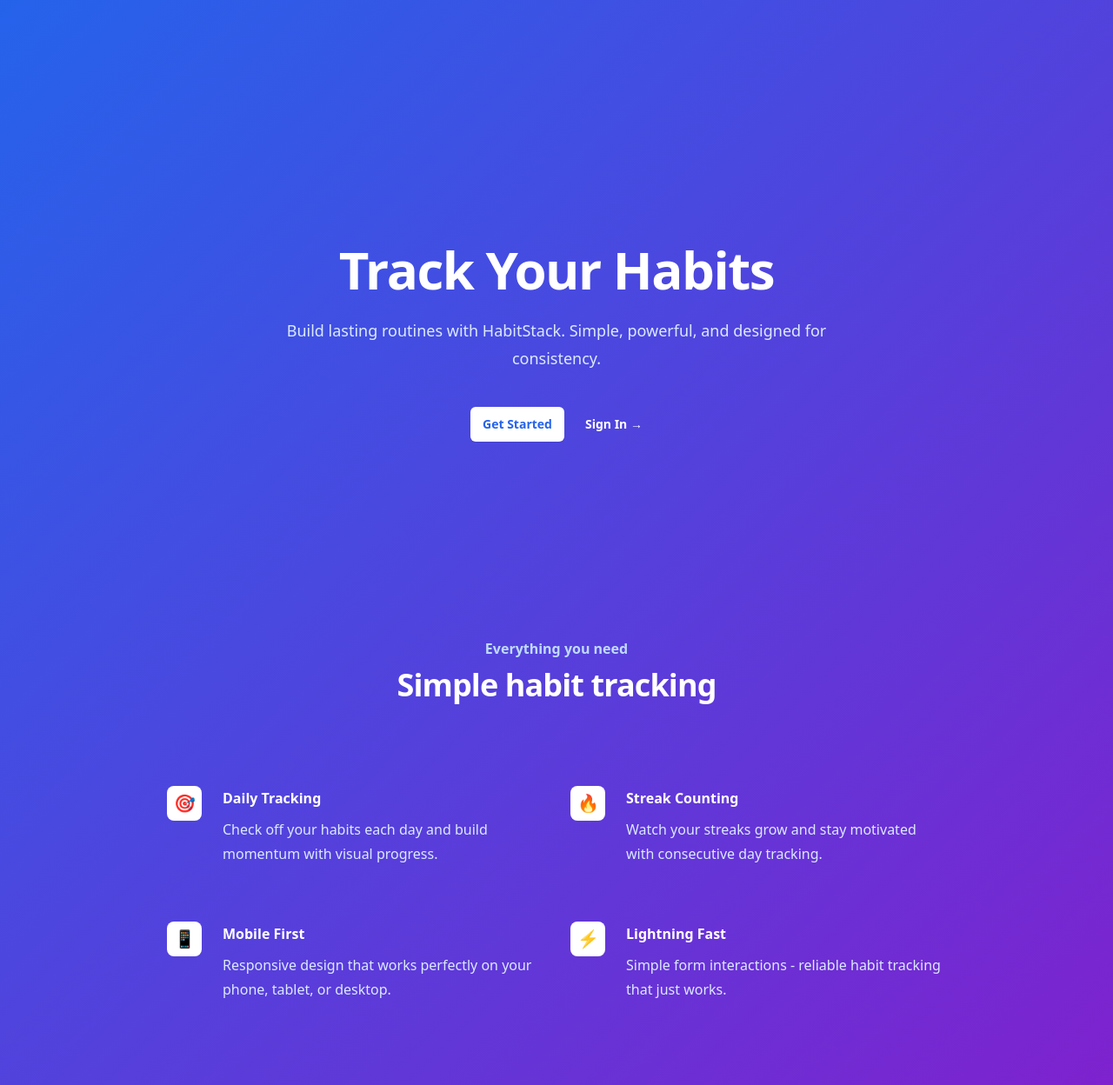
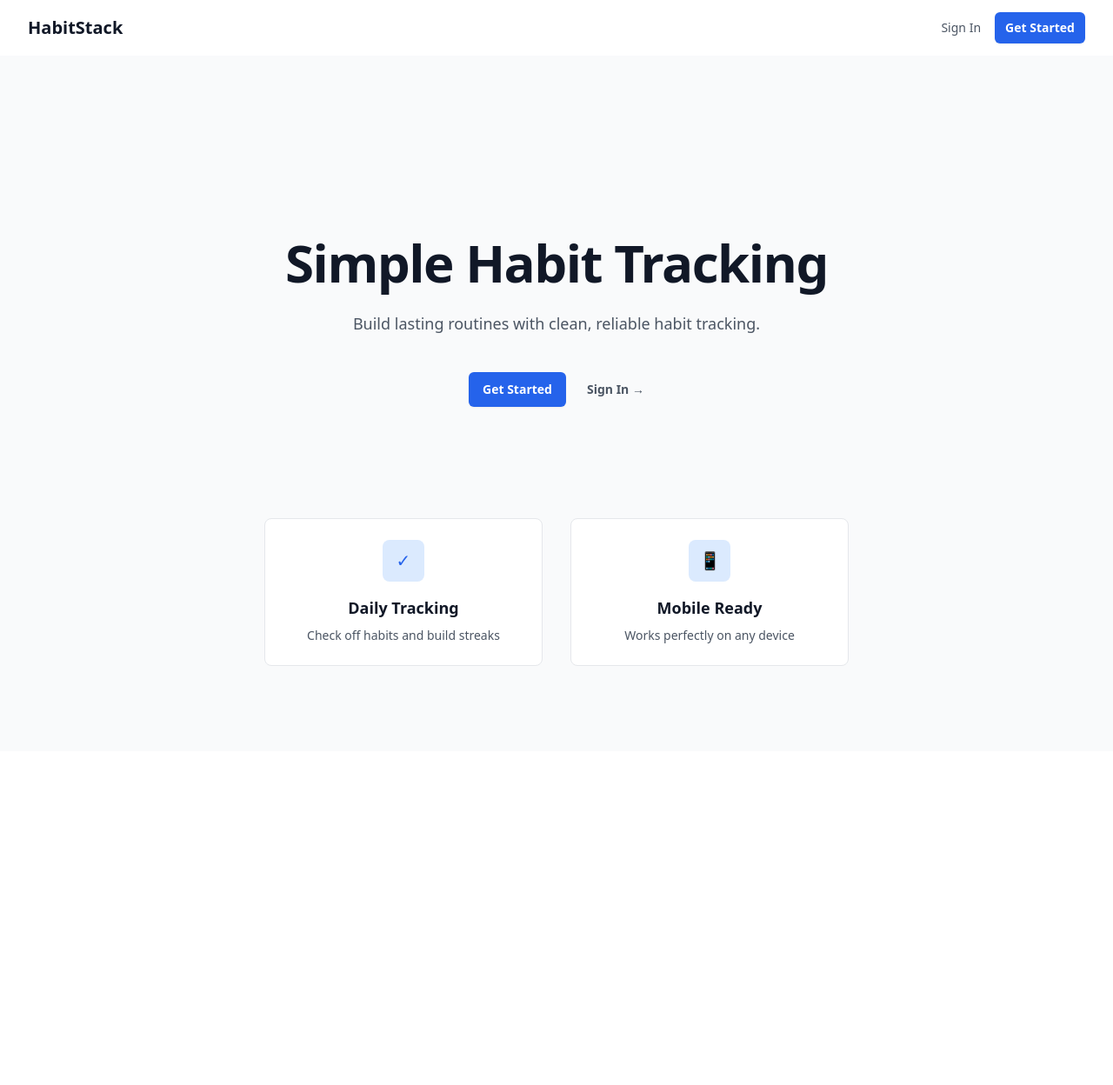
Before and after one commit to Maheshkumar-novice/Habit-Stack, a Flask app: page /habitstack/ in a window 1280 px wide. Shown: the whole page at 87% size. After the commit the page ends 766 px from the top, so only its background shows below. Run offline with Flask 3, Linux system fonts and the light colour scheme; some libraries are stand-ins or nearby versions.

Commit message:
Redesign landing page and remove branding references
- Completely redesigned landing page to match app's clean theme
- Replaced colorful gradient with consistent gray/white color scheme
- Simplified content and removed excessive feature descriptions
- Added consistent header matching other app pages
- Removed Hacker News references from login page and README
- Improved visual consistency across the entire application

🤖 Generated with [Claude Code](https://claude.ai/code)

Co-Authored-By: Claude <noreply@anthropic.com>

```diff
--- a/templates/landing.html
+++ b/templates/landing.html
@@ -1,24 +1,45 @@
 {% extends "base.html" %}
 
 {% block content %}
-<div class="min-h-screen bg-gradient-to-br from-blue-600 to-purple-700">
+<!-- Header -->
+<header class="bg-white shadow-sm">
+    <div class="mx-auto max-w-7xl px-4 sm:px-6 lg:px-8">
+        <div class="flex h-16 items-center justify-between">
+            <div class="flex items-center">
+                <h1 class="text-xl font-semibold text-gray-900">HabitStack</h1>
+            </div>
+            <div class="flex items-center space-x-4">
+                <a href="/habitstack/login"
+                   class="text-sm font-medium text-gray-600 hover:text-gray-900 transition-colors">
+                    Sign In
+                </a>
+                <a href="/habitstack/signup"
+                   class="rounded-md bg-blue-600 px-3 py-2 text-sm font-semibold text-white shadow-sm hover:bg-blue-500 transition-colors">
+                    Get Started
+                </a>
+            </div>
+        </div>
+    </div>
+</header>
+
+<div class="min-h-screen bg-gray-50">
     <!-- Hero Section -->
-    <div class="relative px-6 pt-14 lg:px-8">
-        <div class="mx-auto max-w-2xl py-32 sm:py-48 lg:py-56">
+    <div class="relative px-6 pt-20 lg:px-8">
+        <div class="mx-auto max-w-2xl py-24 sm:py-32">
             <div class="text-center">
-                <h1 class="text-4xl font-bold tracking-tight text-white sm:text-6xl">
-                    Track Your Habits
+                <h1 class="text-4xl font-bold tracking-tight text-gray-900 sm:text-6xl">
+                    Simple Habit Tracking
                 </h1>
-                <p class="mt-6 text-lg leading-8 text-blue-100">
-                    Build lasting routines with HabitStack. Simple, powerful, and designed for consistency.
+                <p class="mt-6 text-lg leading-8 text-gray-600">
+                    Build lasting routines with clean, reliable habit tracking.
                 </p>
                 <div class="mt-10 flex items-center justify-center gap-x-6">
                     <a href="/habitstack/signup"
-                       class="rounded-md bg-white px-3.5 py-2.5 text-sm font-semibold text-blue-600 shadow-sm hover:bg-blue-50 focus-visible:outline focus-visible:outline-2 focus-visible:outline-offset-2 focus-visible:outline-white transition-all">
+                       class="rounded-md bg-blue-600 px-4 py-2.5 text-sm font-semibold text-white shadow-sm hover:bg-blue-500 transition-colors">
                         Get Started
                     </a>
                     <a href="/habitstack/login"
-                       class="text-sm font-semibold leading-6 text-white hover:text-blue-100 transition-colors">
+                       class="text-sm font-semibold leading-6 text-gray-600 hover:text-gray-900 transition-colors">
                         Sign In <span aria-hidden="true">→</span>
                     </a>
                 </div>
@@ -26,61 +47,29 @@
         </div>
     </div>
 
-    <!-- Features -->
+    <!-- Simple Features -->
     <div class="mx-auto max-w-7xl px-6 lg:px-8 pb-24">
-        <div class="mx-auto max-w-2xl lg:text-center">
-            <h2 class="text-base font-semibold leading-7 text-blue-200">Everything you need</h2>
-            <p class="mt-2 text-3xl font-bold tracking-tight text-white sm:text-4xl">
-                Simple habit tracking
-            </p>
-        </div>
-        <div class="mx-auto mt-16 max-w-2xl sm:mt-20 lg:mt-24 lg:max-w-4xl">
-            <dl class="grid max-w-xl grid-cols-1 gap-x-8 gap-y-10 lg:max-w-none lg:grid-cols-2 lg:gap-y-16">
-                <div class="relative pl-16">
-                    <dt class="text-base font-semibold leading-7 text-white">
-                        <div class="absolute left-0 top-0 flex h-10 w-10 items-center justify-center rounded-lg bg-white">
-                            <span class="text-blue-600 text-xl">🎯</span>
-                        </div>
-                        Daily Tracking
-                    </dt>
-                    <dd class="mt-2 text-base leading-7 text-blue-100">
-                        Check off your habits each day and build momentum with visual progress.
-                    </dd>
+        <div class="mx-auto max-w-2xl">
+            <div class="grid grid-cols-1 gap-8 sm:grid-cols-2">
+                <div class="text-center p-6 bg-white rounded-lg border border-gray-200">
+                    <div class="mx-auto flex h-12 w-12 items-center justify-center rounded-lg bg-blue-100 mb-4">
+                        <span class="text-blue-600 text-xl">✓</span>
+                    </div>
+                    <h3 class="text-lg font-semibold text-gray-900">Daily Tracking</h3>
+                    <p class="mt-2 text-sm text-gray-600">
+                        Check off habits and build streaks
+                    </p>
                 </div>
-                <div class="relative pl-16">
-                    <dt class="text-base font-semibold leading-7 text-white">
-                        <div class="absolute left-0 top-0 flex h-10 w-10 items-center justify-center rounded-lg bg-white">
-                            <span class="text-blue-600 text-xl">🔥</span>
-                        </div>
-                        Streak Counting
-                    </dt>
-                    <dd class="mt-2 text-base leading-7 text-blue-100">
-                        Watch your streaks grow and stay motivated with consecutive day tracking.
-                    </dd>
+                <div class="text-center p-6 bg-white rounded-lg border border-gray-200">
+                    <div class="mx-auto flex h-12 w-12 items-center justify-center rounded-lg bg-blue-100 mb-4">
+                        <span class="text-blue-600 text-xl">📱</span>
+                    </div>
+                    <h3 class="text-lg font-semibold text-gray-900">Mobile Ready</h3>
+                    <p class="mt-2 text-sm text-gray-600">
+                        Works perfectly on any device
+                    </p>
                 </div>
-                <div class="relative pl-16">
-                    <dt class="text-base font-semibold leading-7 text-white">
-                        <div class="absolute left-0 top-0 flex h-10 w-10 items-center justify-center rounded-lg bg-white">
-                            <span class="text-blue-600 text-xl">📱</span>
-                        </div>
-                        Mobile First
-                    </dt>
-                    <dd class="mt-2 text-base leading-7 text-blue-100">
-                        Responsive design that works perfectly on your phone, tablet, or desktop.
-                    </dd>
-                </div>
-                <div class="relative pl-16">
-                    <dt class="text-base font-semibold leading-7 text-white">
-                        <div class="absolute left-0 top-0 flex h-10 w-10 items-center justify-center rounded-lg bg-white">
-                            <span class="text-blue-600 text-xl">⚡</span>
-                        </div>
-                        Lightning Fast
-                    </dt>
-                    <dd class="mt-2 text-base leading-7 text-blue-100">
-                        Simple form interactions - reliable habit tracking that just works.
-                    </dd>
-                </div>
-            </dl>
+            </div>
         </div>
     </div>
 </div>
--- a/templates/login.html
+++ b/templates/login.html
@@ -65,7 +65,7 @@
         </form>
 
         <p class="mt-10 text-center text-sm text-gray-500">
-            Simple habit tracking, no email required. Just like Hacker News.
+            Simple habit tracking, no email required.
         </p>
     </div>
 </div>
```
Also changed, not shown: README.md.
